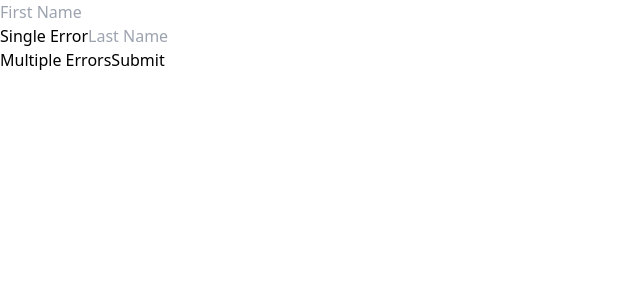
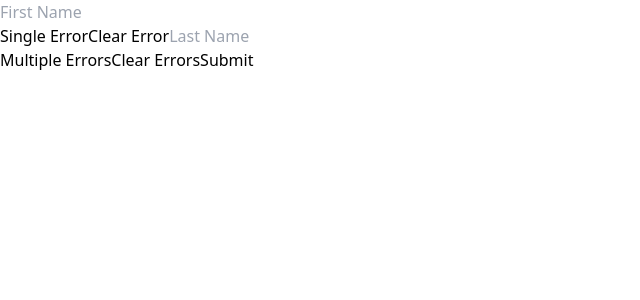
Before and after one commit to thazinnaing/react-hook-form, a React (Vite) app: page / in a window 1280 px wide. Shown: the top 300 px of the page, without its empty margins (0-640 px from the left). Built offline with nearby package versions, Linux system fonts and the light colour scheme.

Commit message:
feat: clear Errors

```diff
--- a/src/components/SetErrors.jsx
+++ b/src/components/SetErrors.jsx
@@ -2,7 +2,7 @@ import React, { useEffect } from 'react';
 import { useForm } from 'react-hook-form';
 
 const SetErrors = () => {
-    const {handleSubmit, register, setError, formState: {errors}}=useForm({
+    const {handleSubmit, register, setError, clearErrors, formState: {errors}}=useForm({
         defaultValues:{
             firstName: "",
             lastName: "",
@@ -35,6 +35,16 @@ const SetErrors = () => {
                 Single Error
             </button>
 
+            <button class="w-25 bg-blue-300 h7"
+                type="button"
+                onClick={()=>{
+                    clearErrors("firstName")
+                }}
+            >
+                Clear Error
+            </button>
+
+
             <input {...register("lastName")} placeholder='Last Name'/>
 
             <p class="text-white">{errors.lastName?.types?.error1}</p>
@@ -54,6 +64,15 @@ const SetErrors = () => {
                 Multiple Errors
             </button>
 
+            <button class="w-25 bg-blue-300 h7"
+                type="button"
+                onClick={()=>{
+                    clearErrors(["firstName","lastName"])
+                }}
+            >
+                Clear Errors
+            </button>
+
             <input class="w-14 bg-slate-50 h7" type="submit" value="Submit"/>
         </form>
     </section>
```
